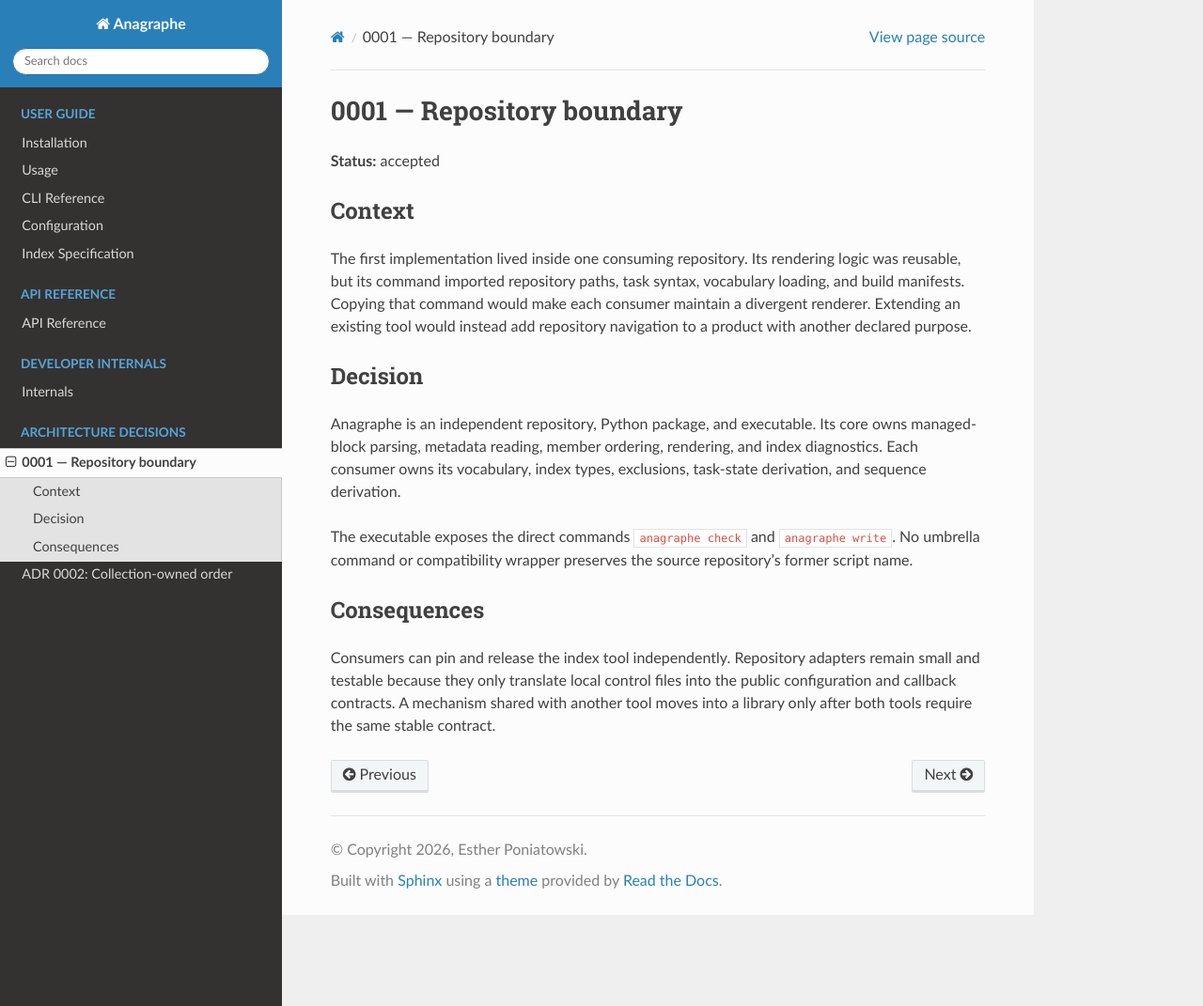
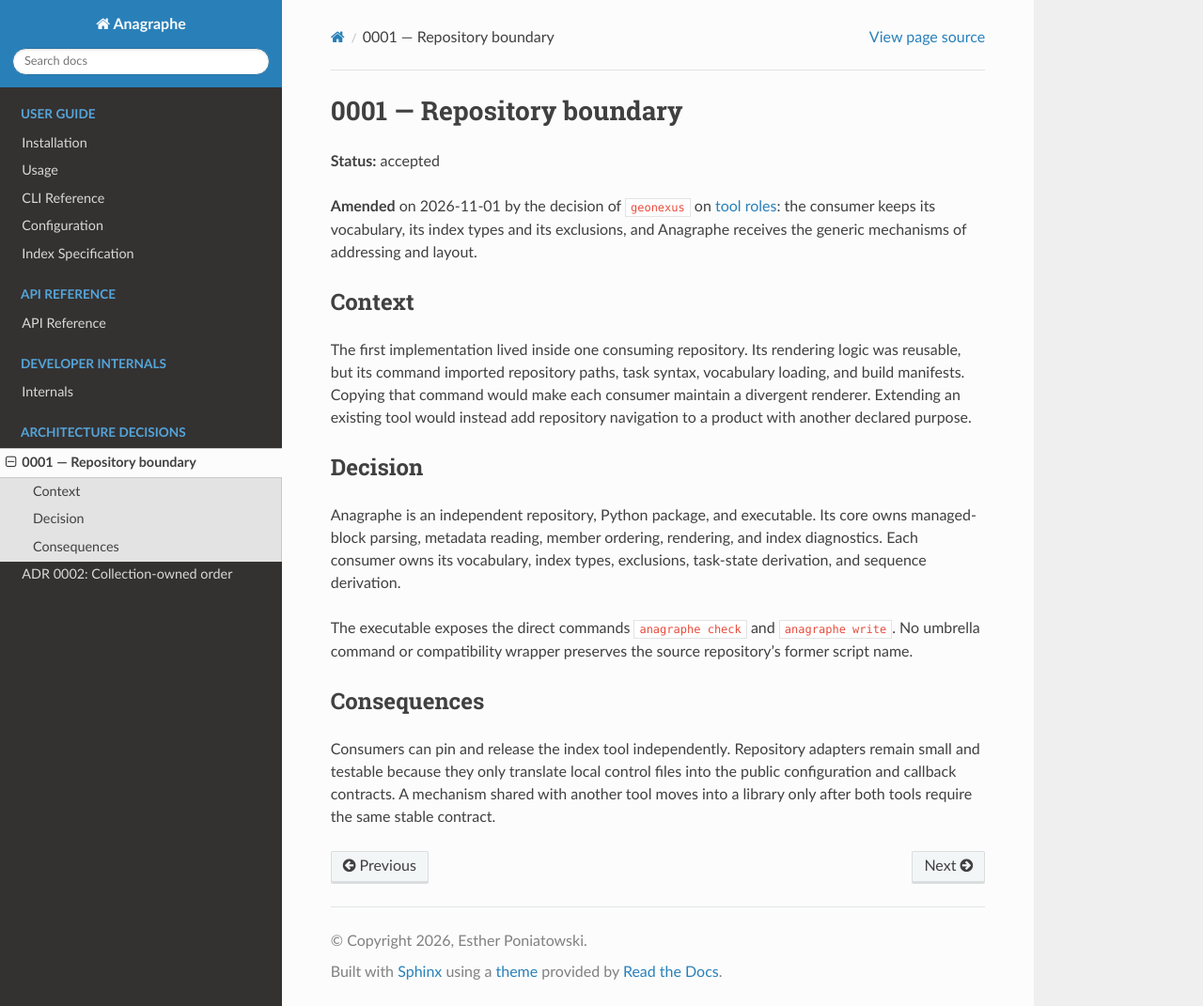
Before and after one commit to esther-poniatowski/anagraphe, a Sphinx documentation site: the page built from docs/adr/0001-repository-boundary.md, in a window 1280 px wide and 1071 px high. Shown: the whole window at 94% size. Built offline with Sphinx 7.4.7 and the Read the Docs theme 3.1.0, drawn with Linux system fonts in a browser that asks for light colours.

Commit message:
docs(adr): Record the amendment of the repository boundary
- Record in ADR 0001 its amendment by the accepted decision of
  `geonexus` on tool roles: the consumer keeps its values, and
  Anagraphe receives the generic mechanisms of addressing and layout

Co-Authored-By: Claude Opus 5.5 <noreply@anthropic.com>

```diff
--- a/docs/adr/0001-repository-boundary.md
+++ b/docs/adr/0001-repository-boundary.md
@@ -1,6 +1,8 @@
 # 0001 — Repository boundary
 
 **Status:** accepted
+
+**Amended** on 2026-11-01 by the decision of `geonexus` on [tool roles](https://github.com/esther-poniatowski/geonexus/blob/827474dca64daef110b9d7fe36a4127c2b32b167/docs/_decisions/tool-roles.md): the consumer keeps its vocabulary, its index types and its exclusions, and Anagraphe receives the generic mechanisms of addressing and layout.
 
 ## Context
 
```
